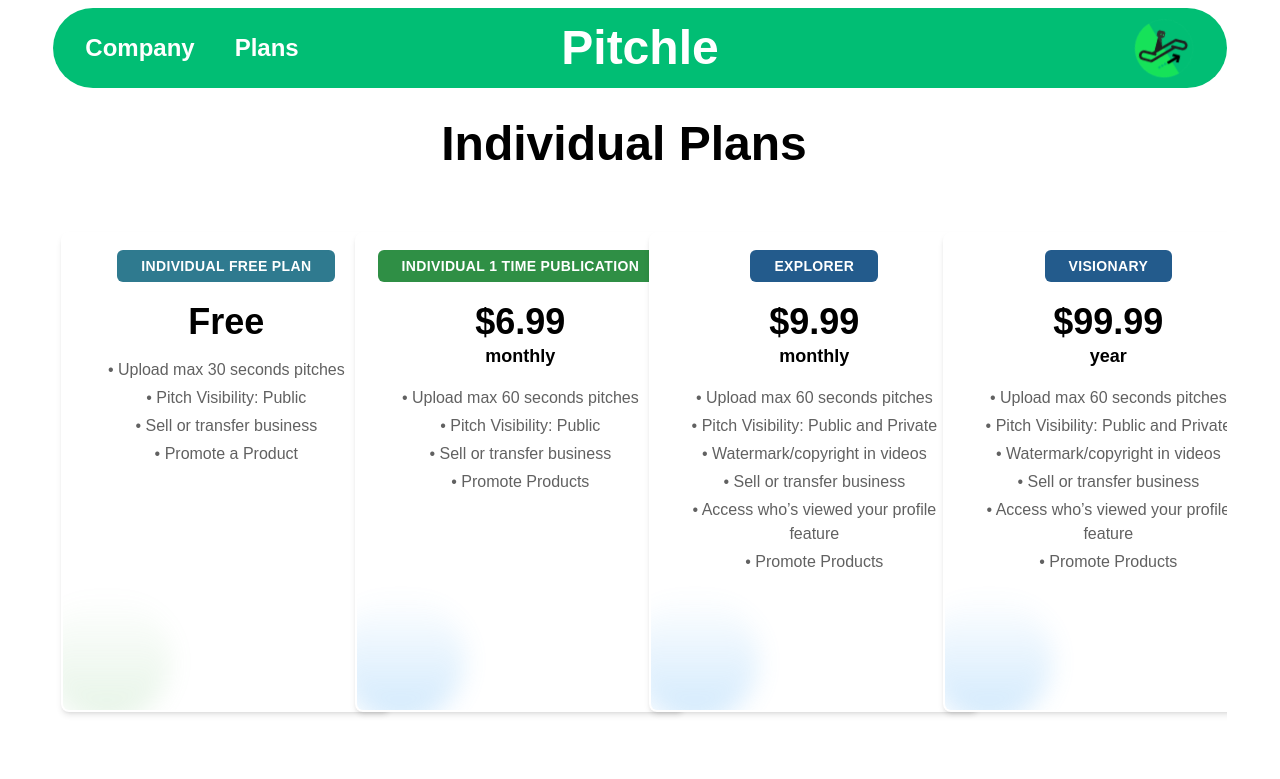
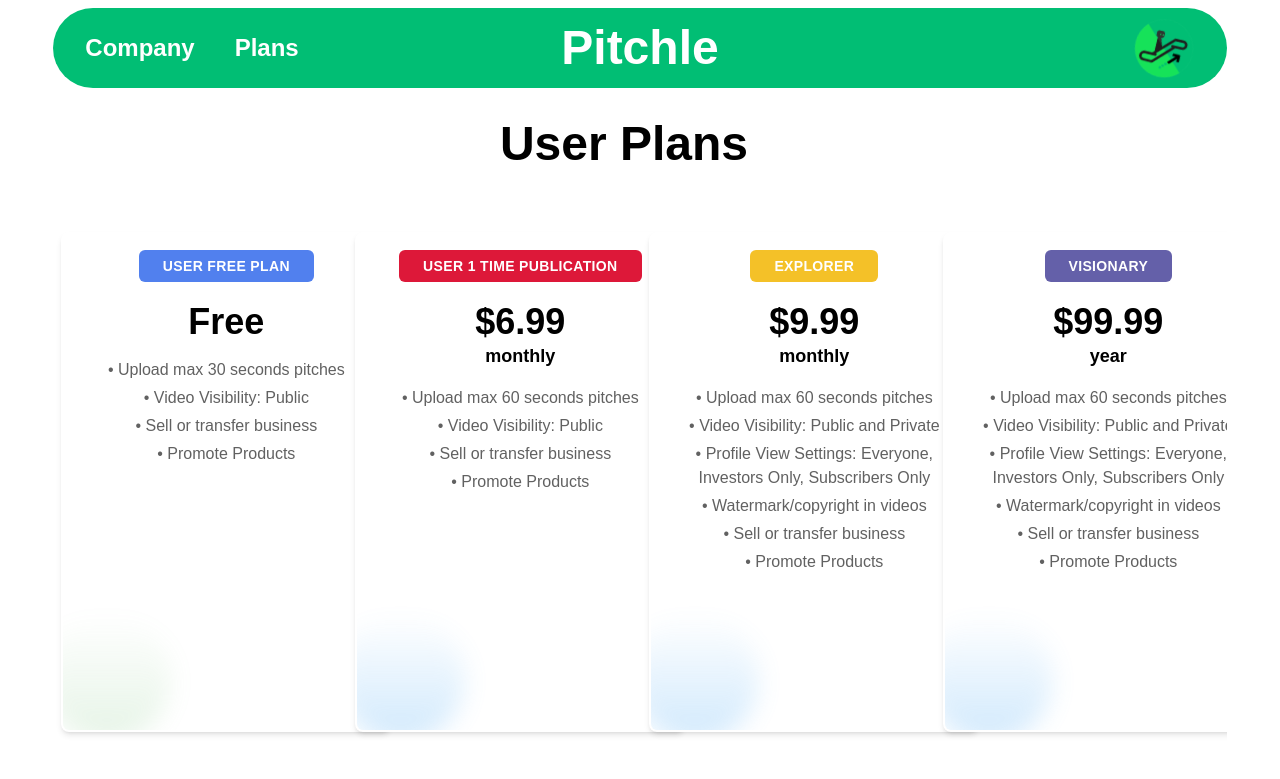
Before and after one commit to Pitchle/Pitchleapp, a React (Create React App) app: page /plans in a window 1280 px wide. Shown: the top 779 px of the page. Built offline with nearby package versions, Linux system fonts and the light colour scheme.

Commit message:
all done

```diff
--- a/src/components/Banner.jsx
+++ b/src/components/Banner.jsx
@@ -125,7 +125,9 @@ const Banner = () => {
                             <SwiperSlide><img className={"object-fill h-full w-full"} src="/img/new_images/Mockup%20(5).png" alt="screen"/></SwiperSlide>
                             <SwiperSlide><img className={"object-fill h-full w-full"} src="/img/new_images/Mockup%20(6).png" alt="screen"/></SwiperSlide>
                             <SwiperSlide><img className={"object-fill h-full w-full"} src="/img/new_images/Mockup%20(7).png" alt="screen"/></SwiperSlide>
+                            <SwiperSlide><img className={"object-fill h-full w-full"} src="/img/new_images/Mockup_updated.png" alt="screen"/></SwiperSlide>
                             <SwiperSlide><img className={"object-fill h-full w-full"} src="/img/new_images/Mockup%20(8).png" alt="screen"/></SwiperSlide>
+                            <SwiperSlide><img className={"object-fill h-full w-full"} src="/img/new_images/Mockup%20(9).png" alt="screen"/></SwiperSlide>
                         </Swiper>
                     </div>
                 </div>
--- a/src/components/Introduction.jsx
+++ b/src/components/Introduction.jsx
@@ -134,7 +134,7 @@ const slidesData = [
     },
     {
         image: "/img/new_images/Mockup%20(7).png",
-        hoverImage: "/img/new_images/Mockup%20(8).png", // Ensure this is a different hover image
+        hoverImage: "/img/new_images/Mockup_updated.png", // Ensure this is a different hover image
         buttons: [{ text: "Promote" }, { text: "Product" }],
     },
 ];
--- a/src/components/Pricing.jsx
+++ b/src/components/Pricing.jsx
@@ -7,14 +7,14 @@ const Individual = [
     {
         heading: 'Free',
         headingColor: 'black',
-        badgeText: 'Individual Free Plan',
+        badgeText: 'User Free Plan',
         badgeTextColor: 'white',
-        badgeColor: '#2f7a8f',
+        badgeColor: '#5180ee',
         bulletPoints: [
             'Upload max 30 seconds pitches',
-            'Pitch Visibility: Public',
+            'Video Visibility: Public',
             'Sell or transfer business',
-            'Promote a Product',
+            'Promote Products',
         ],
         gradientFrom: 'from-green-300',
         gradientOpacity: 'opacity-20',
@@ -23,12 +23,12 @@ const Individual = [
         heading: '$6.99',
         headingColor: 'black',
         subHeading: 'monthly', // Add subheading for monthly/yearly plans
-        badgeText: 'Individual 1 time publication',
+        badgeText: 'User 1 time publication',
         badgeTextColor: 'white',
-        badgeColor: '#2f8f45',
+        badgeColor: '#dd1839',
         bulletPoints: [
             'Upload max 60 seconds pitches',
-            'Pitch Visibility: Public',
+            'Video Visibility: Public',
             'Sell or transfer business',
             'Promote Products',
         ],
@@ -41,13 +41,13 @@ const Individual = [
         subHeading: 'monthly',
         badgeText: 'Explorer',
         badgeTextColor: 'white',
-        badgeColor: '#235b8c',
+        badgeColor: '#f4c128',
         bulletPoints: [
             'Upload max 60 seconds pitches',
-            'Pitch Visibility: Public and Private',
+            'Video Visibility: Public and Private',
+            'Profile View Settings: Everyone, Investors Only, Subscribers Only',
             'Watermark/copyright in videos',
             'Sell or transfer business',
-            'Access who’s viewed your profile feature',
             'Promote Products',
         ],
         gradientFrom: 'from-blue-300',
@@ -59,13 +59,13 @@ const Individual = [
         subHeading: 'year',
         badgeText: 'Visionary',
         badgeTextColor: 'white',
-        badgeColor: '#235b8c',
+        badgeColor: '#6460a9',
         bulletPoints: [
             'Upload max 60 seconds pitches',
-            'Pitch Visibility: Public and Private',
+            'Video Visibility: Public and Private',
+            'Profile View Settings: Everyone, Investors Only, Subscribers Only',
             'Watermark/copyright in videos',
             'Sell or transfer business',
-            'Access who’s viewed your profile feature',
             'Promote Products',
         ],
         gradientFrom: 'from-blue-300',
@@ -81,9 +81,9 @@ const investor = [{
     badgeColor: '#6bb12d',
     bulletPoints: [
         'Upload max 30 seconds pitches',
-        'Pitch Visibility: Public',
+        'Video Visibility: Public',
         'Sell or transfer business',
-        'Promote a Product',
+        'Promote Products',
     ],
     gradientFrom: 'from-red-300',
     gradientOpacity: 'opacity-30',
@@ -94,10 +94,10 @@ const investor = [{
         subHeading: 'monthly',
         badgeText: 'Investor 1 time publication',
         badgeTextColor: 'white',
-        badgeColor: '#b12d2d',
+        badgeColor: '#f27020',
         bulletPoints: [
             'Upload max 60 seconds pitches',
-            'Pitch Visibility: Public',
+            'Video Visibility: Public',
             'Sell or transfer business',
             'Promote Products',
         ],
@@ -109,16 +109,15 @@ const investor = [{
         headingColor: 'black',
         subHeading: 'monthly',
         badgeText: 'Investor',
-        badgeTextColor: 'black',
-        badgeColor: '#f6be2c',
+        badgeTextColor: 'white',
+        badgeColor: '#00a3f6',
         bulletPoints: [
             'Upload max 60 seconds pitches',
-            'Pitch Visibility: Public and Private',
+            'Video Visibility: Public and Private',
+            'Profile View Settings: Everyone, Investors Only, Subscribers Only',
             'Watermark/copyright in videos',
+            'Choose multiple locations',
             'Sell or transfer business',
-            'View individual profiles and contact them directly',
-            'Choose multiple locations',
-            'Access who’s viewed your profile feature',
             'Promote Products',
         ],
         gradientFrom: 'from-yellow-300',
@@ -129,16 +128,15 @@ const investor = [{
         headingColor: 'black',
         subHeading: 'year',
         badgeText: 'Investor x',
-        badgeTextColor: 'black',
-        badgeColor: '#f6be2c',
+        badgeTextColor: 'white',
+        badgeColor: '#2f8e45',
         bulletPoints: [
             'Upload max 60 seconds pitches',
-            'Pitch Visibility: Public and Private',
+            'Video Visibility: Public and Private',
+            'Profile View Settings: Everyone, Investors Only, Subscribers Only',
             'Watermark/copyright in videos',
+            'Choose multiple locations',
             'Sell or transfer business',
-            'View individual profiles and contact them directly',
-            'Choose multiple locations',
-            'Access who’s viewed your profile feature',
             'Promote Products',
         ],
         gradientFrom: 'from-yellow-300',
@@ -187,7 +185,7 @@ const PricingCard = ({
                          badgeTextColor
                      }) => {
     return (
-        <div className="relative my-10 ms-5 md:ms-2 mx-2 bg-white hover:border-gray-500 shadow-md hover:shadow-lg border-2 border-transparent hover:border-gradient-to-r hover:from-[#450073] hover:via-[#01be74] hover:to-[#450073] rounded-lg h-[480px] w-[330px] hover:z-10 hover:scale-105 md:hover:scale-105 transition-all duration-300 ease-in-out p-5 overflow-hidden">
+        <div className="relative my-10 ms-5 md:ms-2 mx-2 bg-white hover:border-gray-500 shadow-md hover:shadow-lg border-2 border-transparent hover:border-gradient-to-r hover:from-[#450073] hover:via-[#01be74] hover:to-[#450073] rounded-lg h-[500px] w-[330px] hover:z-10 hover:scale-105 md:hover:scale-105 transition-all duration-300 ease-in-out p-5 overflow-hidden">
             {/* Add the circular gradient */}
             <div
                 className={`absolute -bottom-3 blur-md -left-5 w-32 h-32 bg-gradient-to-t ${gradientFrom} to-transparent rounded-full ${gradientOpacity}`}></div>
@@ -221,7 +219,7 @@ const Pricing = () => {
     return (
         <>
             <NavbarBar/>
-            <div className="text-center"><h2 className="font-bold -ms-0 md:-ms-8 my-6 text-3xl md:text-5xl">Individual
+            <div className="text-center"><h2 className="font-bold -ms-0 md:-ms-8 my-6 text-3xl md:text-5xl">User
                 Plans</h2></div>
             <div className={"w-full flex justify-center"}>
                 <div className={"w-11/12"}>
--- a/src/pages/AboutPage.jsx
+++ b/src/pages/AboutPage.jsx
@@ -88,7 +88,7 @@ const AboutPage = () => {
                                     />
                                 </div>
                                 <div className="text-center mt-2">
-                                    <h2 className="font-semibold">Jhon Pillpe</h2>
+                                    <h2 className="font-semibold"><span translate="no">Jhon Pillpe</span></h2>
                                     <p className="text-gray-500">Founder</p>
                                 </div>
                             </div>
```
Also changed, not shown: 1 other file (tests, documents, lock files or other folders).
